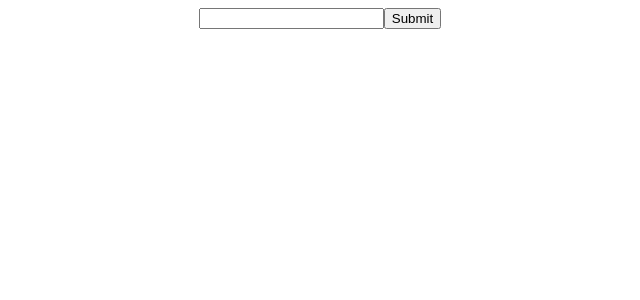
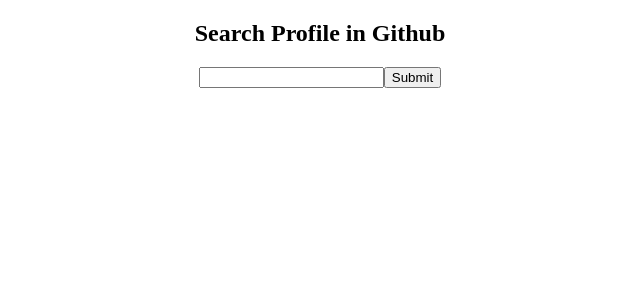
Before and after one commit to floresmatias0/DoubleVPartner, a Next.js app: page / in a window 1280 px wide. Shown: the top 300 px of the page, without its empty margins (320-960 px from the left). Built offline with nearby package versions, Linux system fonts and the light colour scheme.

Commit message:
add nav and css basic

```diff
--- /dev/null
+++ b/components/layout.js
@@ -0,0 +1,31 @@
+const Layout = ({children}) => {
+  return (
+    <div>
+      <nav>
+        <h1>Search Profile in Github</h1>
+      </nav>
+      {children}
+      <style jsx global>
+      {`
+        html,
+        body{
+          margin: 0;
+          padding: 0;
+        }
+      `}
+      </style>
+      <style jsx>
+      {`
+        div{
+          display: flex;
+          flex-direction: column;
+          justify-content: center;
+          align-items: center;
+        }
+      `}
+      </style>
+    </div>
+  )
+}
+
+export default Layout;
--- a/pages/index.js
+++ b/pages/index.js
@@ -1,6 +1,8 @@
 import { useForm } from 'react-hook-form';
 import { useState } from 'react';
-import styles from '../styles/Home.module.css'
+import styles from '../styles/Home.module.css';
+import Head from 'next/head';
+import Layout from '../components/layout'
 
 const Home = () => {
   const [users,setUsers] = useState();
@@ -19,7 +21,10 @@
     }
 
   return (
-    <div className={styles.container}>
+    <Layout className={styles.container}>
+    <Head>
+      <title>DoubleVPartner</title>
+    </Head>
       <form onSubmit={handleSubmit(onSubmit)}>
         <input
           type="text"
@@ -48,7 +53,7 @@
           )
         )}
       </div>
-    </div>
+    </Layout>
   )
 }
 
```
